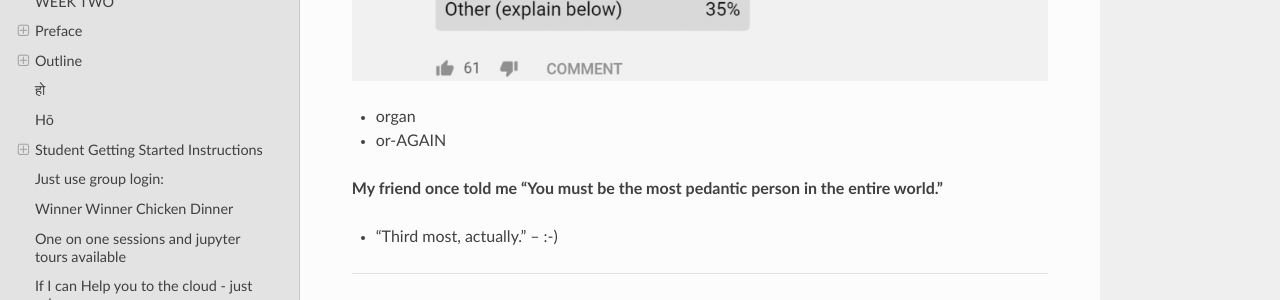
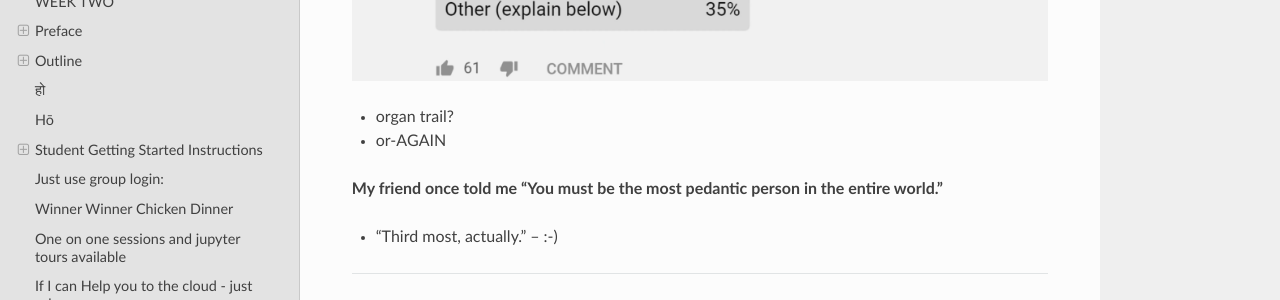
Before and after one commit to tonybutzer/harmony, a Sphinx documentation site: the page built from documentation/source/00weekbyweek.md, in a window 1280 px wide and 900 px high, scrolled down 27338 px. Shown: the part 151-451 px from the top of the window. Built offline with Sphinx 7.4.7 and the Read the Docs theme 2.0.0, drawn with Linux system fonts in a browser that asks for light colours; pages that are not in the unit, such as notebooks, are missing from menus.

Commit message:
automatic git update from Makefile

```diff
--- a/documentation/source/00weekbyweek.md
+++ b/documentation/source/00weekbyweek.md
@@ -989,7 +989,7 @@ Cheers,
 ![](Assets/AURA-gun.PNG)
 
 
-- organ
+- organ trail?
 - or-AGAIN
 
 
```
